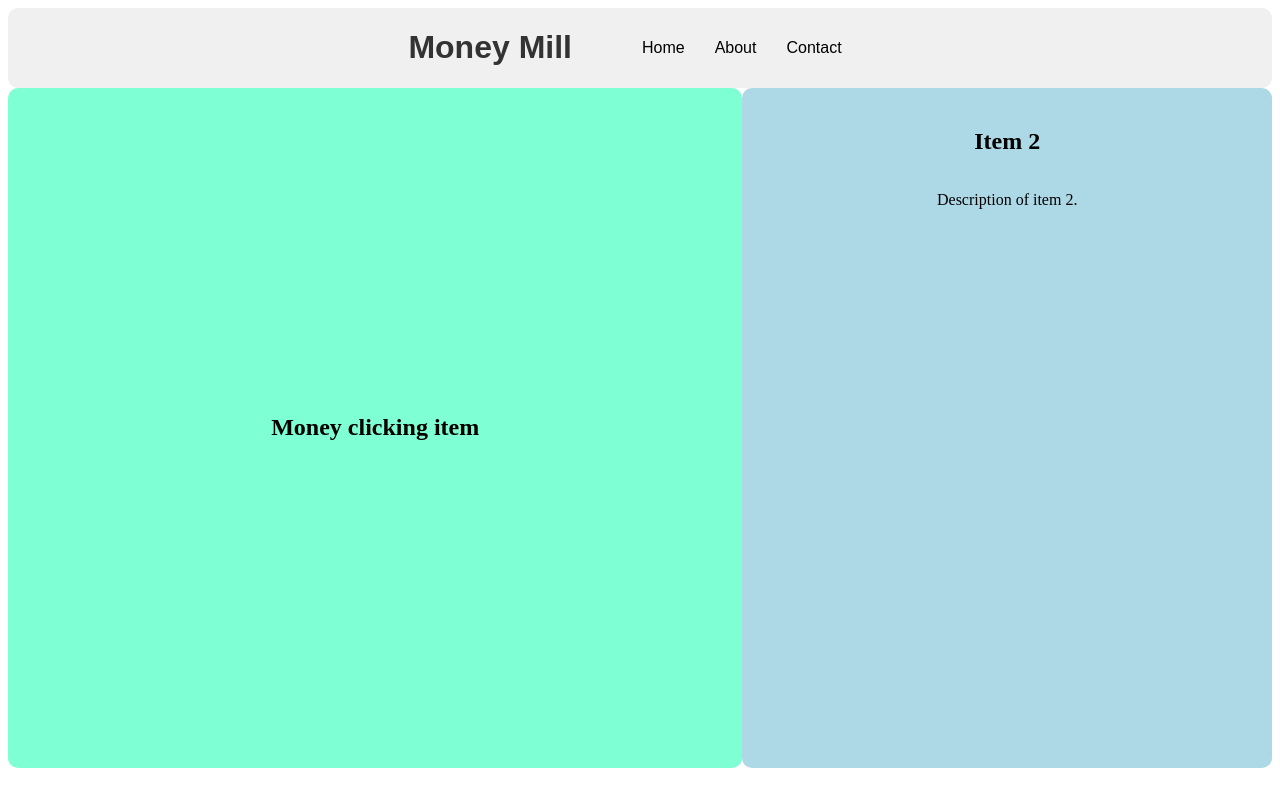
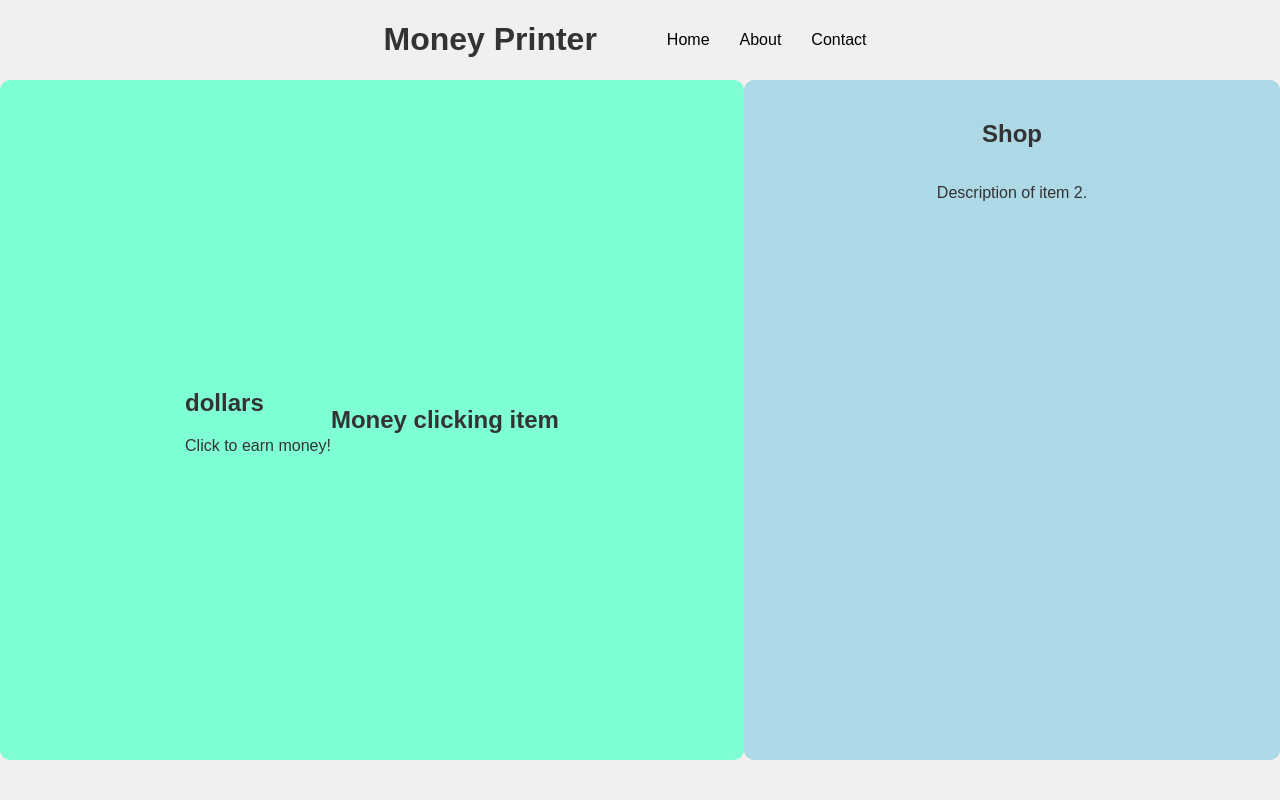
Before and after one commit to Iliyabel/Money-Maker, a plain HTML site: page index.html in a window 1280 px wide. Drawn offline with Linux system fonts and the light colour scheme.

Commit message:
Added additional text to clicker and shop side

```diff
--- a/index.html
+++ b/index.html
@@ -3,14 +3,14 @@
     <head>
         <meta charset="UTF-8">
         <meta name="viewport" content="width=device-width, initial-scale=1.0">
-        <title>Money Mill</title>
+        <title>Money Printer</title>
         <link rel="stylesheet" href="styles.css">
         <script src="script.js" defer></script>
     </head>
     <body>
         <header>
             <div class="header-container">
-                <h1>Money Mill</h1>
+                <h1>Money Printer</h1>
 
                 <nav >
                     <ul class="nav-list">
@@ -24,10 +24,14 @@
 
         <div class="container">
             <div class="money-clicker">
+                <div class="money-clicker-header">
+                    <h2> dollars</h2>
+                    <p>Click to earn money!</p>
+                </div>
                 <h2>Money clicking item</h2>
             </div>
             <div class="shop">
-                <h2>Item 2</h2>
+                <h2 class="shop-header">Shop</h2>
                 <p>Description of item 2.</p>
             </div>
 
--- a/styles.css
+++ b/styles.css
@@ -1,3 +1,20 @@
+:root {
+    --primary-color: #4CAF50;
+    --secondary-color: #f0f0f0;
+    --text-color: #333;
+    --font-family: 'Arial', sans-serif;
+    margin: 0;
+    padding: 0;
+}
+
+body {
+    font-family: var(--font-family);
+    background-color: var(--secondary-color);
+    color: var(--text-color);
+    margin: 0;
+    padding: 0;
+}
+
 header {
     font-family: 'Arial', sans-serif;
     background-color: #f0f0f0;
```
